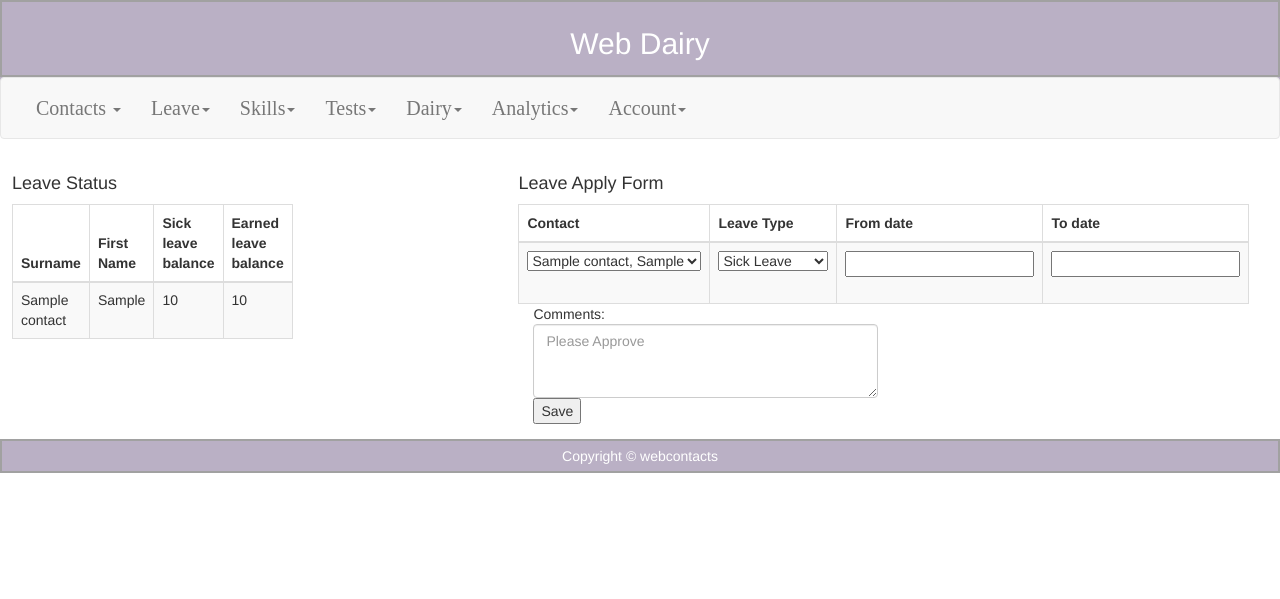
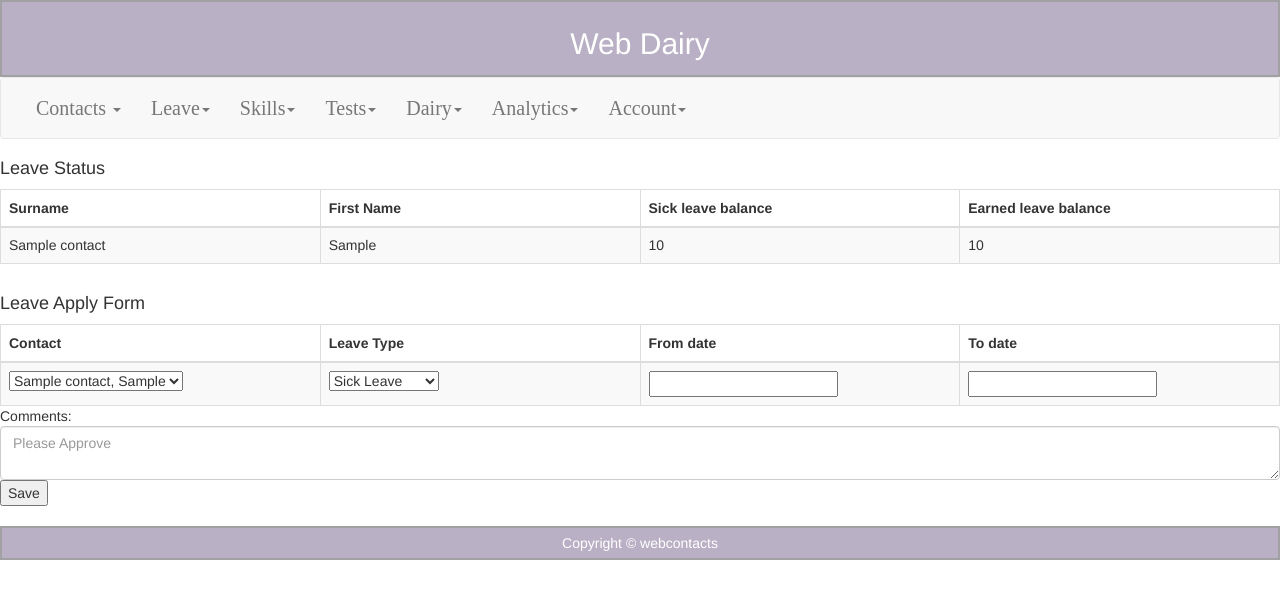
Before and after one commit to Jadatravu/WebDairy, a Django app: template modelsproDairy/modelsapp/templates/applyleave.html in a window 1280 px wide. Shown: the top 599 px of the page. Run offline with Django 3.2, Linux system fonts and the light colour scheme; tables that the repository leaves empty hold one stand-in row (values such as "Sample post"); the template is opened without the code that fills it: values that come from a table or form of the project are taken from there, most other values are stand-ins (such as "Sample title", 1, 10 or a date in 2020); parts of the project's set-up code (start-up, migrations or seed data) failed here and were passed over; some libraries are stand-ins or nearby versions.

Commit message:
Templates modified for better appearance

```diff
--- a/modelsproDairy/modelsapp/templates/applyleave.html
+++ b/modelsproDairy/modelsapp/templates/applyleave.html
@@ -1,18 +1,18 @@
 <!DOCTYPE html>
 {% include 'header.html' %}
-<section>
+<!--<section>-->
    <!--<div class="row">
       <div class="col-sm-12" style="background-color:lavenderblush;">
 
          <div class="table-responsive">  -->
-   <section0>
+   <section2>
       <h4>Leave Status</h4>
       {% if msg %}
       <h4>
       {{msg}}
       <h4>
       {% endif %}
-      <table class="table table-striped table-bordered" style=" margin-bottom: 0px;width=600 margin-bottom: 0px;height: 100px;width: 250px; margin-bottom: 0px">
+      <table class="table table-striped table-bordered" style="margin-bottom: 0px;margin-bottom: 0px; margin-bottom: 0px">
          <thead>
             <tr>
                <th>Surname</th>
@@ -32,18 +32,18 @@
                {% endfor %}
          </tbody>
       </table>
-   </section0>
-   <section1>
+   </section2>
+   <section2>
    <h4>Leave Apply Form</h4>
    <form action="{% url 'applyleaveform' %}" method="post" enctype="multipart/form-data">
       {% csrf_token %}
-      <table class="table table-striped table-bordered" style=" margin-bottom: 0px;width=600 margin-bottom: 0px;height: 100px;width: 500px; margin-bottom: 0px">
+      <table class="table table-striped table-bordered" style=" margin-bottom: 0px;margin-bottom: 0px; margin-bottom: 0px">
          <thead>
             <tr>
-               <th>Contact</th>
-               <th>Leave Type</th>
-               <th>From date</th>
-               <th>To date</th>
+               <th style="width:25%">Contact</th>
+               <th style="width:25%">Leave Type</th>
+               <th style="width:25%">From date</th>
+               <th style="width:25%">To date</th>
             </tr>
          </thead>
          <tbody>
@@ -64,13 +64,14 @@
             <td><input type="text" name="datevalue1" id="datepicker1" /></td>
          </tbody>
       </table>
-      <div class="col-md-6">
+      <!--<div class="col-md-6">-->
          Comments:
-         <textarea class="form-control" rows="3" col="20"  name ="comment" placeholder="Please Approve" required></textarea>
+         <textarea class="form-control row-fluid" rows="2" name ="comment" placeholder="Please Approve" required></textarea>
          <input type=submit value = "Save">
-      </div>
+      <!--</div>-->
    </form>
-   <section1>
-</section>
+   <section2>
+<!--</section>-->
+
 {% include 'footer.html' %}
 </html>
--- a/modelsproDairy/modelsapp/templates/department.html
+++ b/modelsproDairy/modelsapp/templates/department.html
@@ -32,8 +32,7 @@
    </div>
    {% endfor %}
    <div class="table-responsive">
-      <form action="{% url 'departmentform' %}" method="post" enctype="multipart/form-data">
-         {% csrf_token %}
+
          {% if msg == "" %}
          <!--<h4>  msg  </h4>-->
          {% else %}
@@ -62,6 +61,8 @@
             {% endif %}
          </section0>
          <section1>
+            <form action="{% url 'departmentform' %}" method="post" enctype="multipart/form-data">
+                 {% csrf_token %}
             <table class="table table-striped table-bordered" >
                <thead>
                   <tr>
@@ -91,7 +92,6 @@
             </table>
             <input type=submit value = "Save">
       </form>
-   </div>
    {% endif %}
    </section1>
 </section>
--- a/modelsproDairy/modelsapp/templates/footer.html
+++ b/modelsproDairy/modelsapp/templates/footer.html
@@ -1,4 +1,3 @@
-<!DOCTYPE html>
 <footer>
    Copyright © webcontacts
 </footer>
--- a/modelsproDairy/modelsapp/templates/header.html
+++ b/modelsproDairy/modelsapp/templates/header.html
@@ -34,6 +34,11 @@
          width:60%;
          float:left;
          padding:5px;
+         }
+         section2 {
+         padding:5px;
+         margin-left: -13px;
+         margin-right: -13px;
          }
          footer {
          border: 2px solid #a1a1a1;
```
Also changed, not shown: modelsproDairy/modelsapp/templates/addholiday.html (+5 -5 lines), modelsproDairy/modelsapp/templates/releaseleaves.html (+5 -6 lines), modelsproDairy/modelsapp/templates/supervisor.html (+11 -4 lines).
